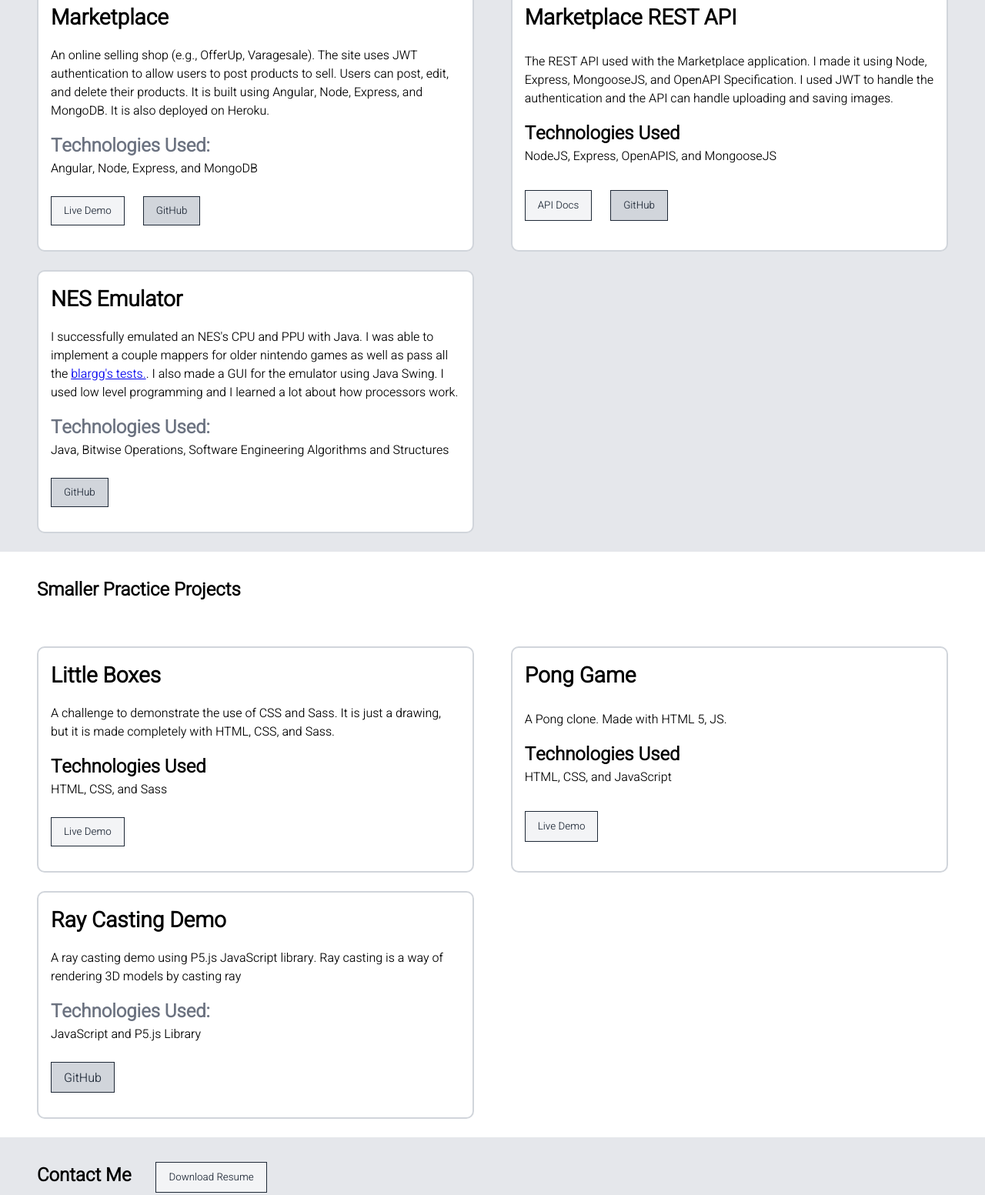
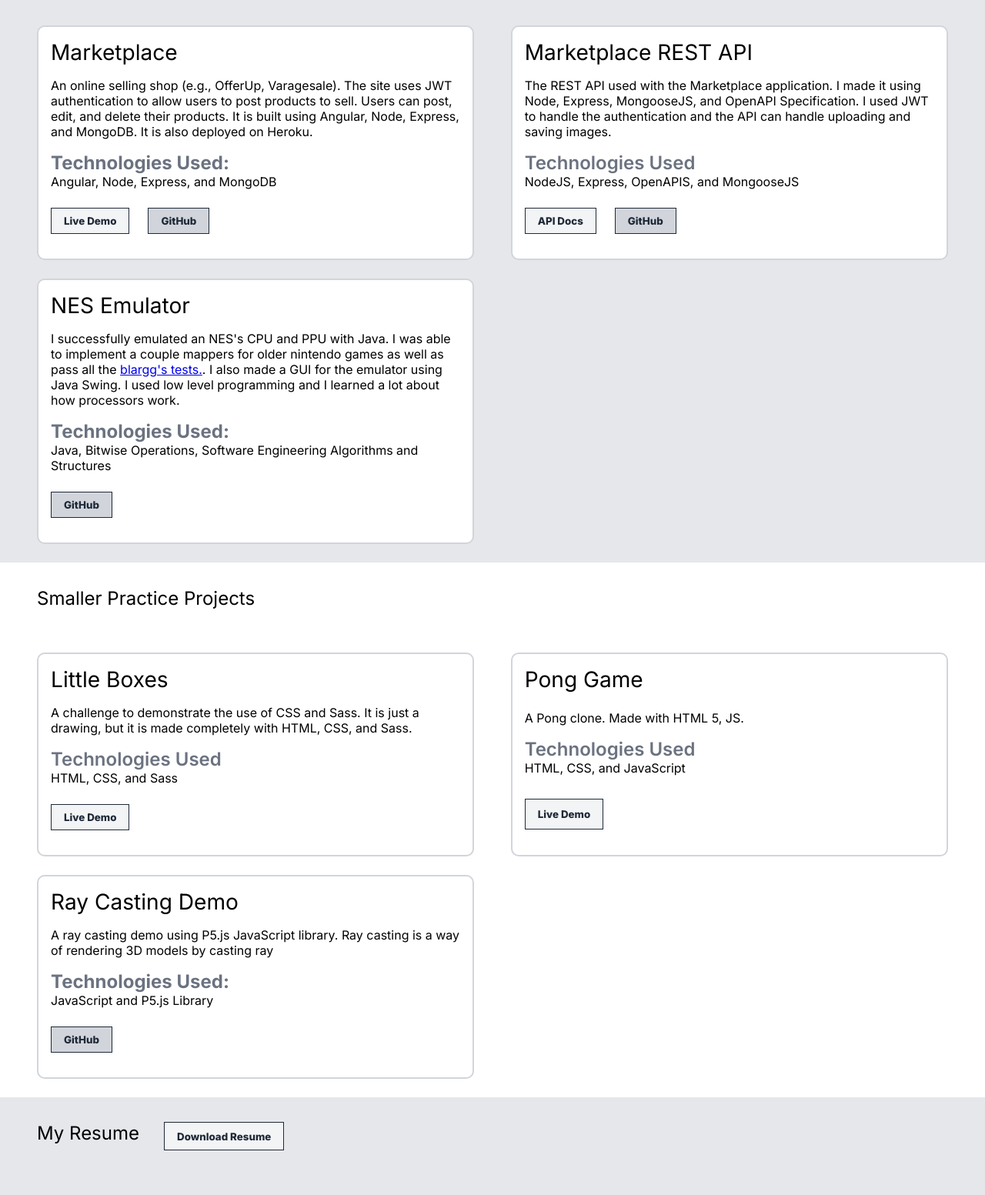
Before and after one commit to jorgejimenezQ/jorgejimenezQ.github.io, a plain HTML site: page index.html in a window 1280 px wide. Shown: the part 641-2194 px from the top of the page at 77% size. Drawn offline with Linux system fonts and the light colour scheme.

Commit message:
Changed some minor things

```diff
--- a/index.html
+++ b/index.html
@@ -9,7 +9,7 @@
   </head>
   <body>
     <header class="flex">
-      <div class="box w-full flex-center-h">
+      <div class="box w-full flex-center-h m-top">
         <menu class="nav">
           <li><a href="#about">About</a></li>
           <li><a href="#projects">Projects</a></li>
@@ -17,9 +17,11 @@
           <li><a href="#resume">Resume</a></li>
         </menu>
       </div>
-      <div>
-        <h1 class="font-grandisimo text-white">Jorge Jimenez</h1>
-        <p>Software engineer, web developer</p>
+      <div class="flex flex-center name-container">
+        <div>
+          <h1 class="font-grandisimo text-white">Jorge Jimenez</h1>
+          <p>Software engineer, web developer</p>
+        </div>
       </div>
     </header>
     <main>
@@ -55,11 +57,11 @@
             </dl>
           </div>
           <div class="box p-x--none">
-            <button class="button m-right">
+            <button class="button m-right inter-800">
               <a href="https://jorge-marketplace.web.app/" class="button-link" target="_blank"></a>
               Live Demo
             </button>
-            <button class="button-demo m-right">
+            <button class="button-demo m-right inter-800">
               <a
                 href="https://github.com/jorgejimenezQ/angular-marketplace"
                 class="button-link"
@@ -80,12 +82,12 @@
               API can handle uploading and saving images.
             </p>
             <dl class="m-bottom">
-              <dt class="desc-title"><span class="bold">Technologies used</span></dt>
+              <dt class="desc-title"><span class="bold text-500">Technologies used</span></dt>
               <dd class="desc-data">NodeJS, Express, OpenAPIS, and MongooseJS</dd>
             </dl>
           </div>
           <div class="box p-x--none">
-            <button class="button m-right">
+            <button class="button m-right inter-800">
               <a
                 href="https://jorge-marketplace-api.herokuapp.com/api/docs"
                 class="button-link"
@@ -93,7 +95,7 @@
               ></a>
               API Docs
             </button>
-            <button class="button-demo m-right">
+            <button class="button-demo m-right inter-800">
               <a
                 href="https://github.com/jorgejimenezQ/Marketplace-rest-api"
                 class="button-link"
@@ -123,7 +125,7 @@
             </dl>
           </div>
           <div class="box p-x--none">
-            <button class="button-demo m-right">
+            <button class="button-demo m-right inter-800">
               <a
                 href="https://github.com/jorgejimenezQ/NES-Architechture"
                 class="button-link"
@@ -148,12 +150,12 @@
               made completely with HTML, CSS, and Sass.
             </p>
             <dl class="m-bottom">
-              <dt class="desc-title"><span class="bold">Technologies used</span></dt>
+              <dt class="desc-title"><span class="bold text-500">Technologies used</span></dt>
               <dd class="desc-data">HTML, CSS, and Sass</dd>
             </dl>
           </div>
           <div class="box p-x--none">
-            <button class="button m-right">
+            <button class="button m-right inter-800">
               <a href="./projects/little-boxes/index.html" class="button-link" target="_blank"></a>
               Live Demo
             </button>
@@ -166,12 +168,12 @@
           <div class="card-body">
             <p class="card-text">A Pong clone. Made with HTML 5, JS.</p>
             <dl class="m-bottom">
-              <dt class="desc-title"><span class="bold">Technologies used</span></dt>
+              <dt class="desc-title"><span class="bold text-500">Technologies used</span></dt>
               <dd class="desc-data">HTML, CSS, and JavaScript</dd>
             </dl>
           </div>
           <div class="box p-x--none">
-            <button class="button m-right">
+            <button class="button m-right inter-800">
               <a href="./projects/pong/index.html" class="button-link" target="_blank"></a>
               Live Demo
             </button>
@@ -192,21 +194,21 @@
             </dl>
           </div>
           <div class="box p-x--none">
-            <div class="button-demo m-right">
+            <button class="button-demo m-right inter-800">
               <a
                 href="https://github.com/jorgejimenezQ/NES-Architechture"
                 class="button-link"
                 target="_blank"
               ></a>
               GitHub
-            </div>
+            </button>
           </div>
         </div>
       </div>
     </main>
     <div class="box bg-200 p-top--large p-bottom--large" id="resume">
-      <h2 class="m-bottom m-right--large" id="contact">Contact Me</h2>
-      <button class="button">
+      <h2 class="m-bottom m-right--large" id="contact">My Resume</h2>
+      <button class="button inter-800">
         <a href="./assets/JorgeJimenez.pdf" class="button-link" target="_blank"></a>
         Download Resume
       </button>
--- a/sass/base/_base.scss
+++ b/sass/base/_base.scss
@@ -1,5 +1,5 @@
 @import 'typography';
 @import 'colors';
 @import 'body';
-
+@import 'reset';
 @import 'spacing';
--- a/sass/base/_body.scss
+++ b/sass/base/_body.scss
@@ -5,5 +5,6 @@ body,
   padding: 0px;
   margin: 0px;
   box-sizing: border-box;
-  @include heeboFont;
+  // @include inter-400;
+  @include font('inter', 400);
 }
--- /dev/null
+++ b/sass/base/_reset.scss
@@ -0,0 +1,5 @@
+* {
+  margin: 0;
+  padding: 0;
+  box-sizing: border-box;
+}
--- a/sass/base/_typography.scss
+++ b/sass/base/_typography.scss
@@ -1,7 +1,29 @@
-@import url('https://fonts.googleapis.com/css2?family=Heebo:wght@300&display=swap');
+@import url('https://fonts.googleapis.com/css2?family=Inter:wght@100;200;300;400;500;600;700;800;900&family=Rubik:ital,wght@0,300;0,400;0,500;0,600;0,700;0,800;0,900;1,300;1,400;1,500;1,600;1,700;1,800;1,900&display=swap');
 
-@mixin heeboFont {
-  font-family: 'Heebo', sans-serif;
+$families: (
+  'inter': 'Inter',
+  'rubik': 'Rubik',
+);
+
+// mixin for font family
+@mixin font-family($font-family) {
+  font-family: $font-family;
+}
+
+// mixin for font family and weight
+@mixin font($font-family, $font-weight) {
+  font-family: $font-family;
+  font-weight: $font-weight;
+}
+
+// For each font family, create a class with the font family name and the font weight as a class name (e.g. .inter-400)
+@each $family, $name in $families {
+  @each $weight in (100, 200, 300, 400, 500, 600, 700, 800, 900) {
+    .#{$family}-#{$weight} {
+      @include font-family($name);
+      font-weight: $weight;
+    }
+  }
 }
 
 @mixin bold {
--- a/sass/layouts/_header.scss
+++ b/sass/layouts/_header.scss
@@ -1,8 +1,11 @@
 header {
   text-align: center;
-  height: 300px;
   background-color: $gray700;
   color: $gray300;
+  .name-container {
+    width: 100%;
+    height: 300px;
+  }
 }
 
 header.flex {
```
Also changed, not shown: css/style.css, dist/css/style.min.css.
